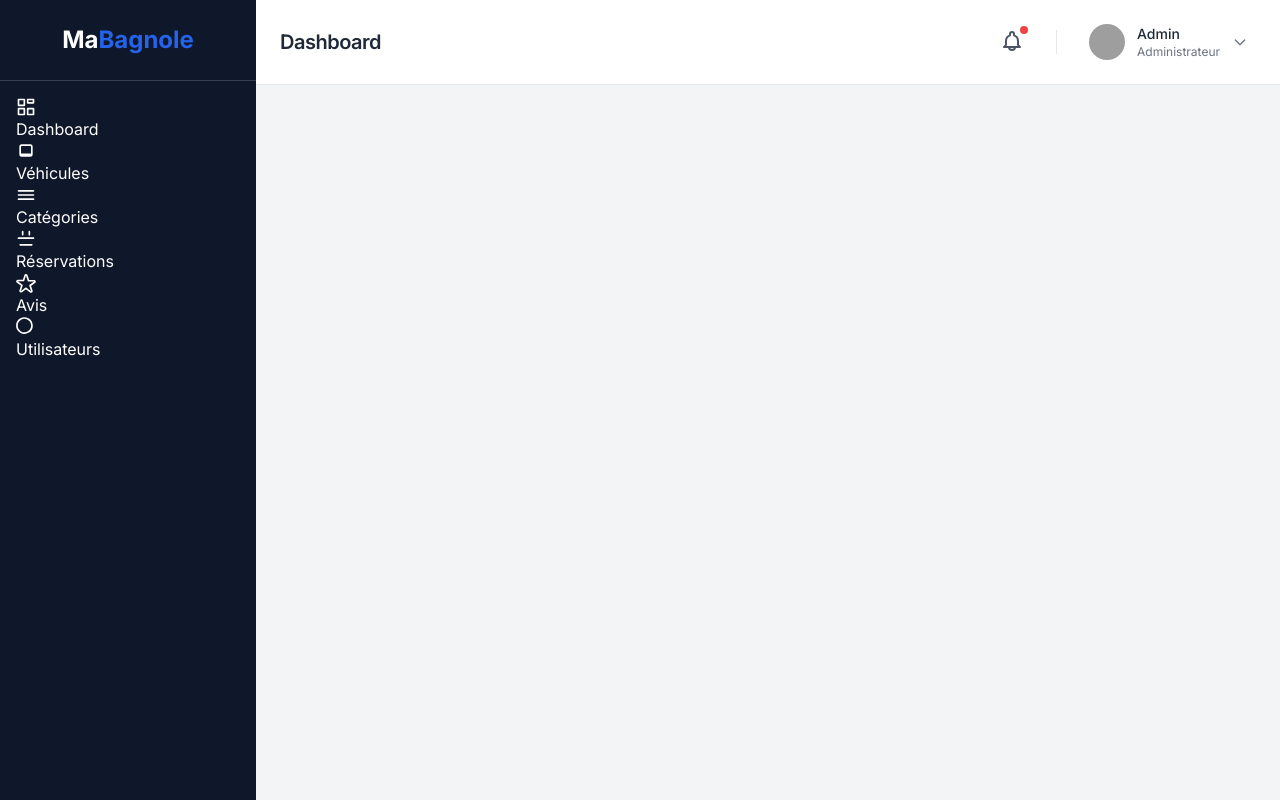
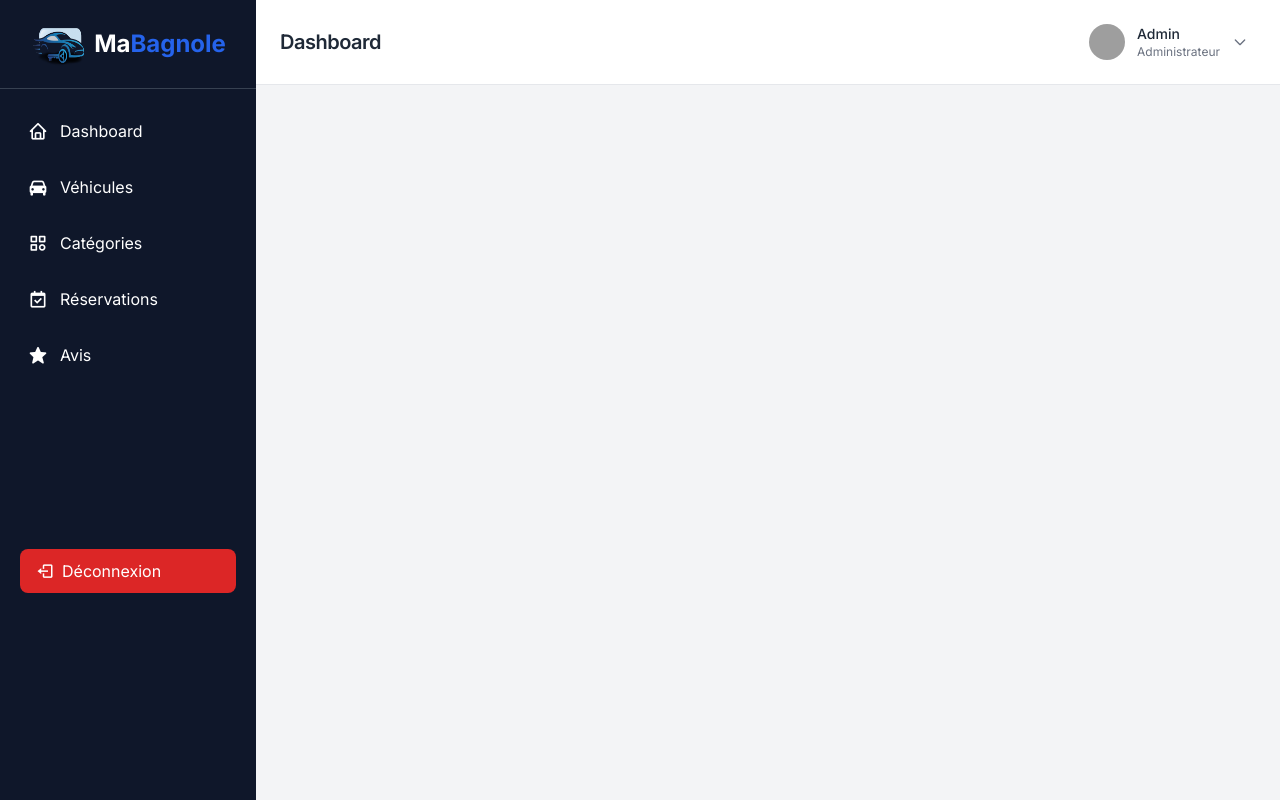
Before and after one commit to AZIZABADA10/MaBagnole, a PHP site: page /Pages/Admin/dashboard.php in a window 1280 px wide. Run offline with PHP 8.4, Linux system fonts and the light colour scheme; some libraries are stand-ins or nearby versions; grey boxes are pictures that could not be loaded.

Commit message:
Modifié le composant TOP_SIDE_BAR : responsive et design amélioré

```diff
--- a/Pages/Components/TOP_SIDE_BAR.php
+++ b/Pages/Components/TOP_SIDE_BAR.php
@@ -4,112 +4,83 @@
   <meta charset="UTF-8">
   <title>MaBagnole Admin</title>
   <meta name="viewport" content="width=device-width, initial-scale=1.0">
-
-  <!-- TailwindCSS -->
   <script src="https://cdn.tailwindcss.com"></script>
-
-  <!-- Font -->
   <link href="https://fonts.googleapis.com/css2?family=Inter:wght@400;500;600;700&display=swap" rel="stylesheet">
-
-  <!-- Style externe -->
   <link rel="stylesheet" href="../../Assets/style.css">
 
   <style>
     body { font-family: 'Inter', sans-serif; }
-
-    /* Sidebar menu items */
     .menu-item {
       @apply flex items-center gap-3 px-4 py-3 rounded-lg
              text-gray-300 hover:bg-[#2563EB]/20 hover:text-white transition-all duration-200;
     }
-
     .menu-item svg {
       @apply w-5 h-5 text-gray-400;
     }
-
     .menu-item:hover svg {
       @apply text-white;
     }
-
     .menu-item-active {
       @apply bg-[#2563EB] text-white;
     }
-
     .menu-item-active svg {
       @apply text-white;
     }
   </style>
+  <link href='https://unpkg.com/boxicons@2.1.4/css/boxicons.min.css' rel='stylesheet'>
 </head>
 
 <body class="bg-gray-100">
 <div class="flex min-h-screen">
-
-  <!-- SIDEBAR -->
 <aside class="w-64 bg-[#0F172A] text-white hidden md:flex flex-col">
-
-    <!-- LOGO -->
-    <div class="p-6 text-2xl font-bold text-center border-b border-gray-700">
-      Ma<span class="text-[#2563EB]">Bagnole</span>
+  <!-- Logo -->
+  <div class="p-5 text-2xl font-bold text-center border-b border-gray-700 flex items-center justify-center gap-2">
+    <img src="../../Assets/logos/logo.png" class="w-14 h-12">
+    <span>Ma<span class="text-[#2563EB]">Bagnole</span></span>
   </div>
 
-    <!-- NAVIGATION -->
-    <nav class="flex-1 p-4 space-y-1">
+  <!-- Navigation -->
+  <nav class="flex-1 p-5 flex flex-col gap-3">
     <!-- Dashboard -->
-      <a href="Dashboard.php" class="menu-item menu-item-active">
-        <svg xmlns="http://www.w3.org/2000/svg" fill="none" viewBox="0 0 24 24" stroke="currentColor" class="w-5 h-5">
-          <path stroke-linecap="round" stroke-linejoin="round" stroke-width="2"
-                d="M3 3h7v7H3V3zm11 0h7v4h-7V3zM3 14h7v7H3v-7zm11 7h7v-7h-7v7z"/>
-        </svg>
-        Dashboard
+    <a href="Dashboard.php" class="flex items-center gap-3 p-2 rounded hover:bg-[#1E293B] hover:text-[#2563EB] transition-colors">
+      <i class='bx bx-home text-xl'></i>
+      <span>Dashboard</span>
     </a>
 
     <!-- Véhicules -->
-      <a href="vehicles.php" class="menu-item">
-        <svg xmlns="http://www.w3.org/2000/svg" fill="none" viewBox="0 0 24 24" stroke="currentColor" class="w-5 h-5">
-          <path stroke-width="2" stroke-linecap="round" stroke-linejoin="round"
-                d="M19 16V7a2 2 0 00-2-2H7a2 2 0 00-2 2v9m14 0H5m14 0a2 2 0 01-2 2H7a2 2 0 01-2-2"/>
-        </svg>
-        Véhicules
+    <a href="vehicles.php" class="flex items-center gap-3 p-2 rounded hover:bg-[#1E293B] hover:text-[#2563EB] transition-colors">
+      <i class='bx bxs-car text-xl'></i>
+      <span>Véhicules</span>
     </a>
 
     <!-- Catégories -->
-      <a href="categories.php" class="menu-item">
-        <svg xmlns="http://www.w3.org/2000/svg" fill="none" viewBox="0 0 24 24" stroke="currentColor" class="w-5 h-5">
-          <path stroke-width="2" stroke-linecap="round" stroke-linejoin="round"
-                d="M3 7h18M3 12h18M3 17h18"/>
-        </svg>
-        Catégories
+    <a href="categories.php" class="flex items-center gap-3 p-2 rounded hover:bg-[#1E293B] hover:text-[#2563EB] transition-colors">
+      <i class='bx bx-category text-xl'></i>
+      <span>Catégories</span>
     </a>
 
     <!-- Réservations -->
-      <a href="reservations.php" class="menu-item">
-        <svg xmlns="http://www.w3.org/2000/svg" fill="none" viewBox="0 0 24 24" stroke="currentColor" class="w-5 h-5">
-          <path stroke-width="2" stroke-linecap="round" stroke-linejoin="round"
-                d="M8 7V3m8 4V3M3 11h18M5 19h14"/>
-        </svg>
-        Réservations
+    <a href="reservations.php" class="flex items-center gap-3 p-2 rounded hover:bg-[#1E293B] hover:text-[#2563EB] transition-colors">
+      <i class='bx bx-calendar-check text-xl'></i>
+      <span>Réservations</span>
     </a>
 
     <!-- Avis -->
-      <a href="reviews.php" class="menu-item">
-        <svg xmlns="http://www.w3.org/2000/svg" fill="none" viewBox="0 0 24 24" stroke="currentColor" class="w-5 h-5">
-          <path stroke-width="2" stroke-linecap="round" stroke-linejoin="round"
-                d="M11.049 2.927c.3-.921 1.603-.921 1.902 0l2.07 6.374h6.7c.969 0 1.371 1.24.588 1.81l-5.42 3.94 2.07 6.374c.3.921-.755 1.688-1.538 1.118L12 18.347l-5.42 3.94c-.783.57-1.838-.197-1.538-1.118l2.07-6.374-5.42-3.94c-.783-.57-.38-1.81.588-1.81h6.7l2.07-6.374z"/>
-        </svg>
-        Avis
+    <a href="reviews.php" class="flex items-center gap-3 p-2 rounded hover:bg-[#1E293B] hover:text-[#2563EB] transition-colors">
+      <i class='bx bxs-star text-xl'></i>
+      <span>Avis</span>
     </a>
-
-      <!-- Utilisateurs -->
-      <a href="users.php" class="menu-item">
-        <svg xmlns="http://www.w3.org/2000/svg" fill="none" viewBox="0 0 24 24" stroke="currentColor" class="w-5 h-5">
-          <path stroke-width="2" stroke-linecap="round" stroke-linejoin="round"
-                d="M5.121 17.804A9 9 0 1119 9a9 9 0 01-13.879 8.804z"/>
-        </svg>
-        Utilisateurs
+    <a href="../../logout.php"
+      class="flex items-center gap-2 px-4 py-2 mt-40 bg-red-600 text-white rounded-lg hover:bg-red-700 transition">
+      <i class='bx bx-log-out text-lg'></i>
+      <span>Déconnexion</span>
     </a>
 
   </nav>
+
 </aside>
+
+
 
   <!-- MAIN -->
   <div class="flex-1 flex flex-col">
@@ -125,18 +96,6 @@
       <!-- RIGHT -->
       <div class="flex items-center gap-6">
 
-        <!-- Notifications -->
-        <button class="relative p-2 rounded-full hover:bg-gray-100 transition">
-          <svg xmlns="http://www.w3.org/2000/svg" class="w-6 h-6 text-gray-600" fill="none" viewBox="0 0 24 24" stroke="currentColor">
-            <path stroke-linecap="round" stroke-linejoin="round" stroke-width="2"
-                  d="M15 17h5l-1.405-1.405A2.032 2.032 0 0118 14.158V11a6.002 6.002 0 00-4-5.659V4a2 2 0 10-4 0v1.341C7.67 6.165 6 8.388 6 11v3.159c0 .538-.214 1.055-.595 1.436L4 17h5m6 0a3 3 0 11-6 0h6z"/>
-          </svg>
-          <span class="absolute top-1 right-1 w-2 h-2 bg-red-500 rounded-full"></span>
-        </button>
-
-        <!-- Divider -->
-        <span class="w-px h-6 bg-gray-200"></span>
-
         <!-- Profile -->
         <div class="relative group cursor-pointer">
           <div class="flex items-center gap-3 p-2 rounded-lg hover:bg-gray-100 transition">
@@ -151,24 +110,7 @@
             </svg>
           </div>
 
-          <!-- Dropdown -->
-          <div class="absolute right-0 mt-2 w-48 bg-white rounded-lg shadow-lg border border-gray-100 opacity-0 invisible group-hover:opacity-100 group-hover:visible transition">
-            <a href="#" class="block px-4 py-2 text-sm text-gray-700 hover:bg-gray-100">Profil</a>
-            <a href="#" class="block px-4 py-2 text-sm text-gray-700 hover:bg-gray-100">Paramètres</a>
-            <div class="border-t"></div>
-            <a href="#" class="block px-4 py-2 text-sm text-red-600 hover:bg-red-50">Déconnexion</a>
-          </div>
         </div>
 
       </div>
     </header>
-
-    <!-- MAIN CONTENT -->
-    <main class="p-6">
-      <!-- Ici tu peux ajouter les cards, graphes et tables CRUD -->
-    </main>
-
-  </div>
-</div>
-</body>
-</html>
```
Lines whose indentation alone changed are shown as unchanged.
